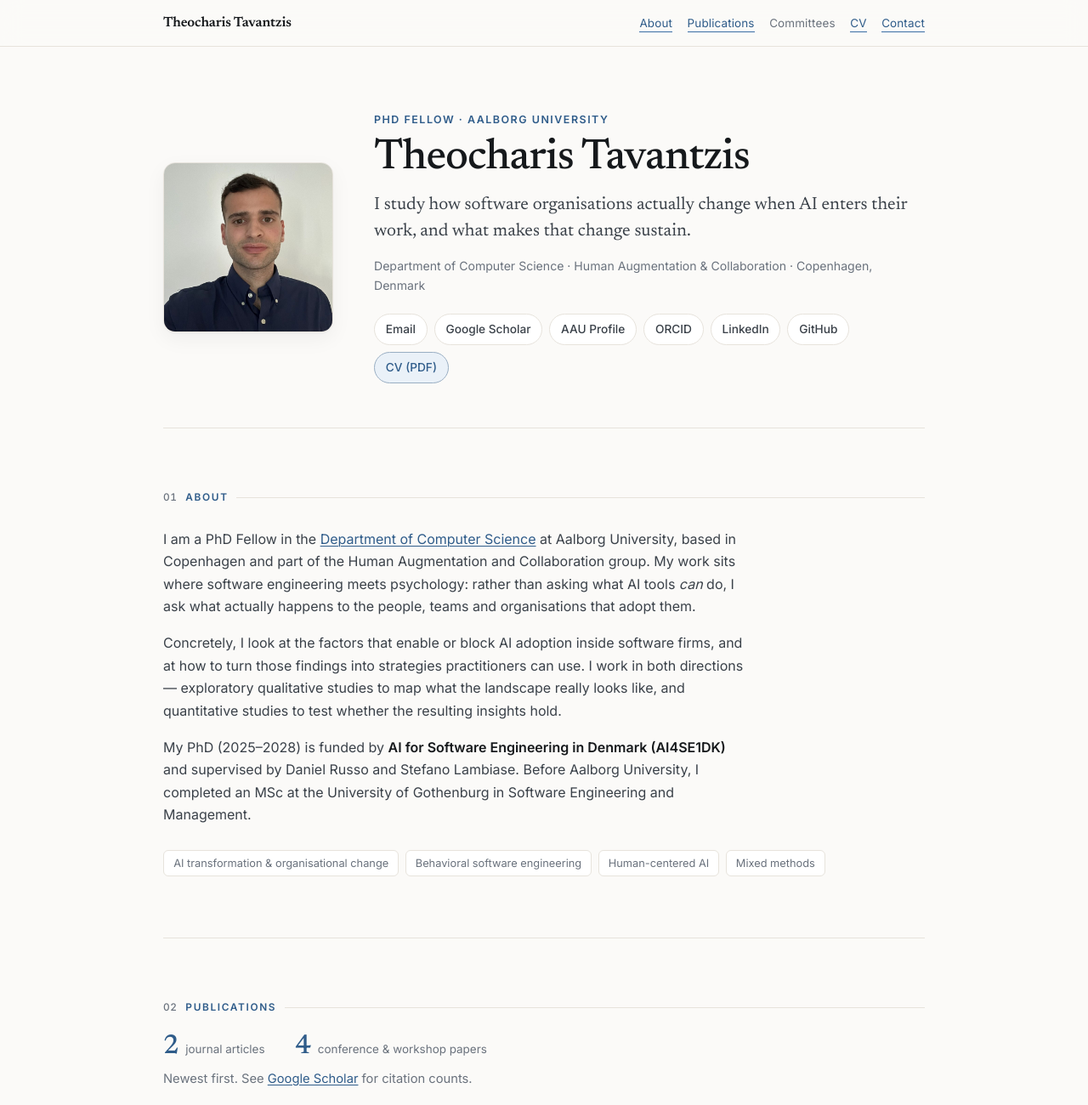
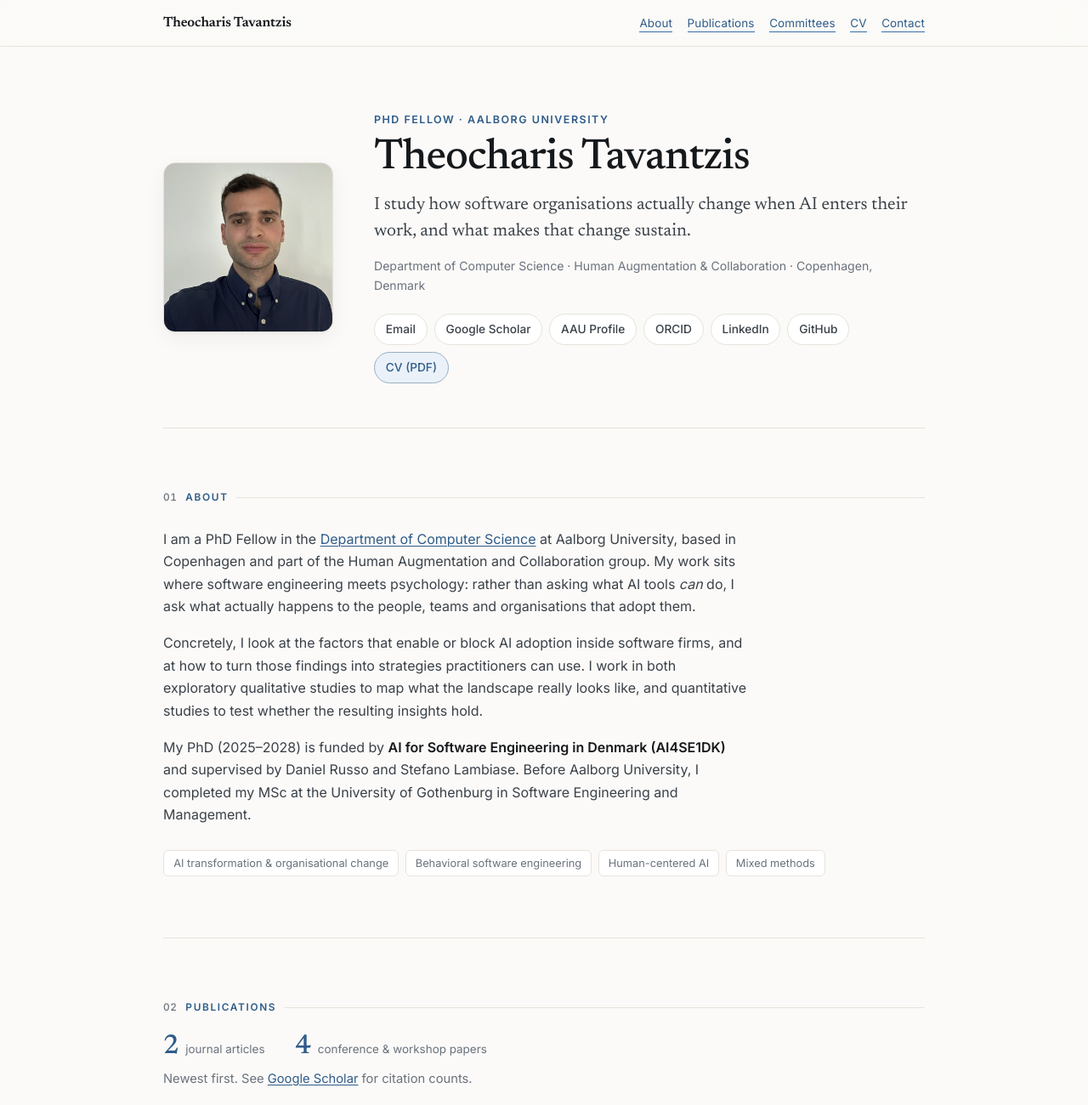
Before and after one commit to tavantzish/tavantzish.github.io, a plain HTML site: page index.html in a window 1280 px wide. Shown: the top 1300 px of the page at 85% size. Drawn offline with Linux system fonts and the light colour scheme.

Commit message:
Adjusted information

```diff
--- a/index.html
+++ b/index.html
@@ -52,7 +52,7 @@
       <ul>
         <li><a href="#about">About</a></li>
         <li><a href="#publications">Publications</a></li>
-        <li><a href="#committes">Committees</a></li>
+        <li><a href="#committee">Committees</a></li>
         <li><a href="#cv">CV</a></li>
         <li><a href="#contact">Contact</a></li>
       </ul>
@@ -106,14 +106,14 @@
       <p>
         Concretely, I look at the factors that enable or block AI adoption inside
         software firms, and at how to turn those findings into strategies
-        practitioners can use. I work in both directions — exploratory
+        practitioners can use. I work in both exploratory
         qualitative studies to map what the landscape really looks like, and
         quantitative studies to test whether the resulting insights hold.
       </p>
       <p>
         My PhD (2025–2028) is funded by <strong>AI for Software Engineering in
         Denmark (AI4SE1DK)</strong> and supervised by Daniel Russo and Stefano
-        Lambiase. Before Aalborg University, I completed an MSc at the University of
+        Lambiase. Before Aalborg University, I completed my MSc at the University of
         Gothenburg in Software Engineering and Management.
       </p>
     </div>
@@ -463,7 +463,7 @@
     <p class="label"><span>05</span> Contact</p>
     <div class="prose">
       <p>
-        Happy to hear from you — about collaborations, data collection in
+        Happy to hear from you about collaborations, data collection in
         software organisations, reviewing, or a paper of mine you have thoughts on.
       </p>
       <p class="contact-line">
```
